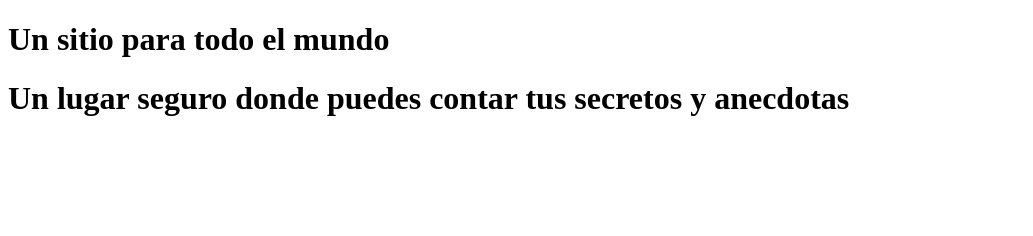
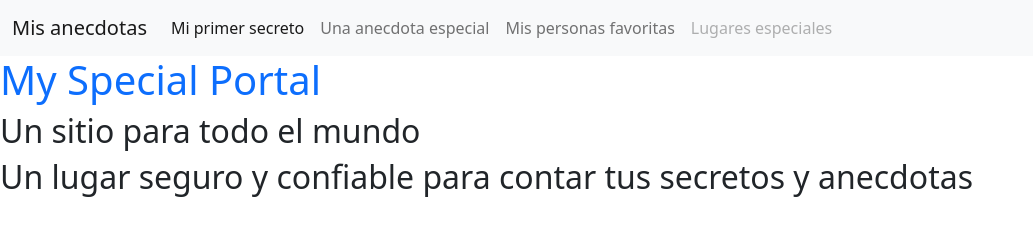
Before and after one commit to prisciladaniela/Pages_web, a plain HTML site: page index.html in a window 1280 px wide. Shown: the whole page, without its empty margins (0-1033 px from the left). Drawn offline with nearby package versions, Linux system fonts and the light colour scheme.

Commit message:
version 0.1

```diff
--- a/index.html
+++ b/index.html
@@ -5,9 +5,35 @@
     <meta http-equiv="X-UA-Compatible" content="IE=edge">
     <meta name="viewport" content="width=device-width, initial-scale=1.0">
     <title>My special portal</title>
+    <link href="https://cdn.jsdelivr.net/npm/bootstrap@5.2.0/dist/css/bootstrap.min.css" rel="stylesheet" integrity="sha384-gH2yIJqKdNHPEq0n4Mqa/HGKIhSkIHeL5AyhkYV8i59U5AR6csBvApHHNl/vI1Bx" crossorigin="anonymous">
 </head>
 <body>
-    <h1>Un sitio para todo el mundo</h1>
-    <h1>Un lugar seguro donde puedes contar tus secretos y anecdotas</h1>
+    <nav class="navbar navbar-expand-lg bg-light">
+        <div class="container-fluid">
+          <a class="navbar-brand" href="#">Mis anecdotas</a>
+          <button class="navbar-toggler" type="button" data-bs-toggle="collapse" data-bs-target="#navbarNav" aria-controls="navbarNav" aria-expanded="false" aria-label="Toggle navigation">
+            <span class="navbar-toggler-icon"></span>
+          </button>
+          <div class="collapse navbar-collapse" id="navbarNav">
+            <ul class="navbar-nav">
+              <li class="nav-item">
+                <a class="nav-link active" aria-current="page" href="#">Mi primer secreto</a>
+              </li>
+              <li class="nav-item">
+                <a class="nav-link" href="#">Una anecdota especial</a>
+              </li>
+              <li class="nav-item">
+                <a class="nav-link" href="#">Mis personas favoritas</a>
+              </li>
+              <li class="nav-item">
+                <a class="nav-link disabled">Lugares especiales</a>
+              </li>
+            </ul>
+          </div>
+        </div>
+      </nav>
+    <h1 class="text-primary" >My Special Portal</h1>
+    <h2>Un sitio para todo el mundo</h2>
+    <h2>Un lugar seguro y confiable para contar tus secretos y anecdotas</h2>
 </body>
 </html>
```
